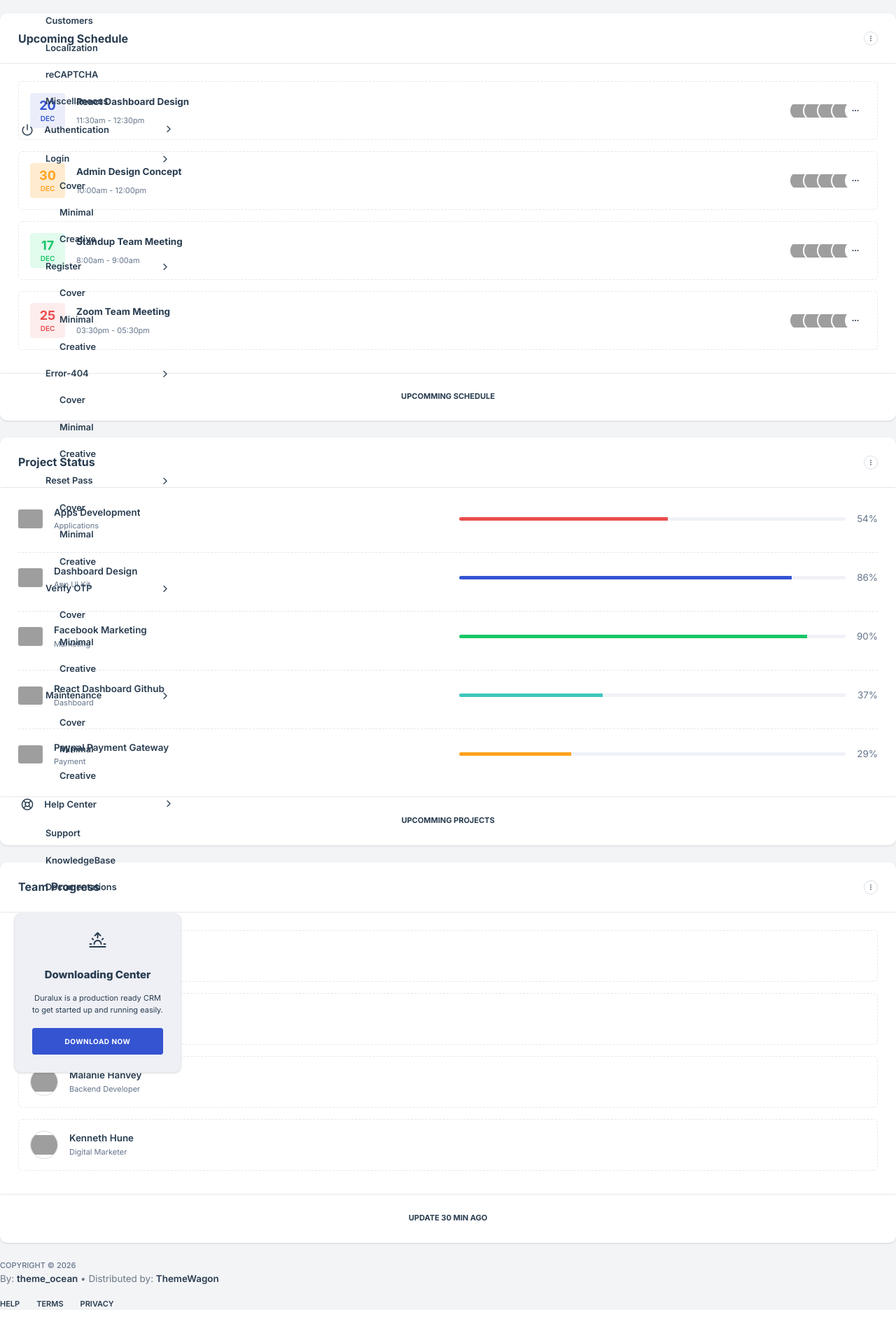
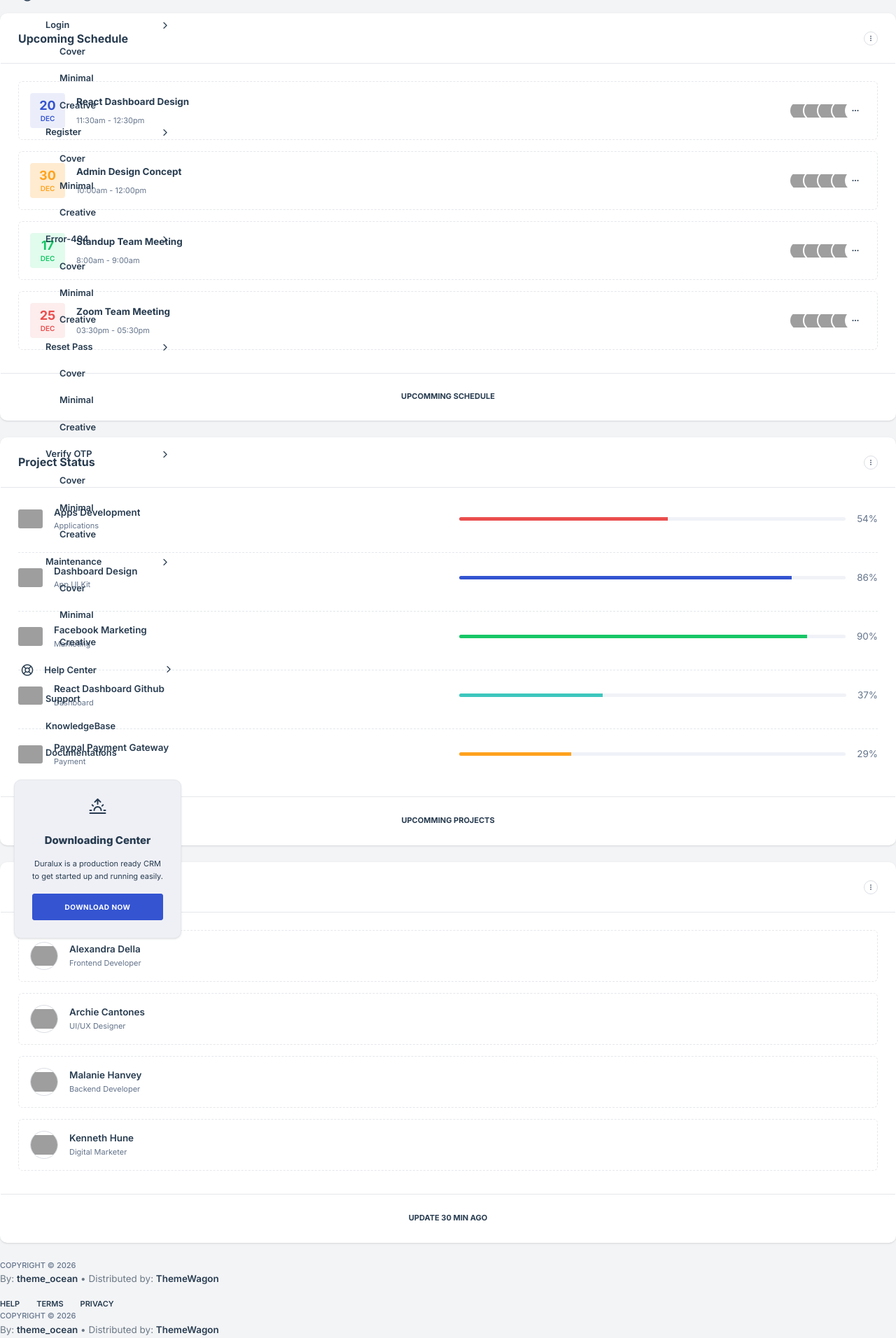
Before and after one commit to bilash0283/rent-management, a PHP site: template pages/dashboard.php in a window 1280 px wide. Shown: the part 2168-4080 px from the top of the page at 70% size. Before the commit the page ends 4036 px from the top, so only its background shows below. Run offline with PHP 8.4, Linux system fonts and the light colour scheme; the template is opened without the code that fills it, so the values that code supplies are empty; the visitor is signed in with stand-in values (Sample User, id 1); some web fonts are replaced; grey boxes are pictures that could not be loaded.

Commit message:
building manage page modify

```diff
--- /dev/null
+++ b/includes/footer.php
@@ -0,0 +1,18 @@
+<!-- [ Footer ] start -->
+<footer class="footer">
+    <p class="fs-11 text-muted fw-medium text-uppercase mb-0 copyright">
+        <span>Copyright ©</span>
+        <script>
+            document.write(new Date().getFullYear());
+        </script>
+    </p>
+    <p><span>By: <a target="_blank" href="https://wrapbootstrap.com/user/theme_ocean"
+                target="_blank">theme_ocean</a></span> • <span>Distributed by: <a target="_blank"
+                href="https://themewagon.com" target="_blank">ThemeWagon</a></span></p>
+    <div class="d-flex align-items-center gap-4">
+        <a href="javascript:void(0);" class="fs-11 fw-semibold text-uppercase">Help</a>
+        <a href="javascript:void(0);" class="fs-11 fw-semibold text-uppercase">Terms</a>
+        <a href="javascript:void(0);" class="fs-11 fw-semibold text-uppercase">Privacy</a>
+    </div>
+</footer>
+<!-- [ Footer ] end -->
--- a/includes/sidebar.php
+++ b/includes/sidebar.php
@@ -1,7 +1,7 @@
 <nav class="nxl-navigation">
         <div class="navbar-wrapper">
             <div class="m-header">
-                <a href="index.html" class="b-brand">
+                <a href="admin.php" class="b-brand">
                     <!-- ========   change your logo hear   ============ -->
                     <img src="public/assets/images/logo-full.png" alt="" class="logo logo-lg" />
                     <img src="public/assets/images/logo-abbr.png" alt="" class="logo logo-sm" />
@@ -13,15 +13,28 @@
                         <label>Navigation</label>
                     </li>
                     <li class="nxl-item nxl-hasmenu">
-                        <a href="javascript:void(0);" class="nxl-link">
+                        <a href="admin.php" class="nxl-link">
                             <span class="nxl-micon"><i class="feather-airplay"></i></span>
                             <span class="nxl-mtext">Dashboards</span><span class="nxl-arrow"><i class="feather-chevron-right"></i></span>
                         </a>
-                        <ul class="nxl-submenu">
+                        <!-- <ul class="nxl-submenu">
                             <li class="nxl-item"><a class="nxl-link" href="index.html">CRM</a></li>
                             <li class="nxl-item"><a class="nxl-link" href="analytics.html">Analytics</a></li>
-                        </ul>
+                        </ul> -->
                     </li>
+
+                    <li class="nxl-item nxl-hasmenu">
+                        <a href="admin.php?page='building'" class="nxl-link">
+                            <span class="nxl-micon"><i class="feather-briefcase"></i></span>
+                            <span class="nxl-mtext">Building</span><span class="nxl-arrow"><i class="feather-chevron-right"></i></span>
+                        </a>
+                        <!-- <ul class="nxl-submenu">
+                            <li class="nxl-item"><a class="nxl-link" href="projects.html">Projects</a></li>
+                            <li class="nxl-item"><a class="nxl-link" href="projects-view.html">Projects View</a></li>
+                            <li class="nxl-item"><a class="nxl-link" href="projects-create.html">Projects Create</a></li>
+                        </ul> -->
+                    </li>
+
                     <li class="nxl-item nxl-hasmenu">
                         <a href="javascript:void(0);" class="nxl-link">
                             <span class="nxl-micon"><i class="feather-cast"></i></span>
@@ -93,17 +106,7 @@
                             <li class="nxl-item"><a class="nxl-link" href="leads-create.html">Leads Create</a></li>
                         </ul>
                     </li>
-                    <li class="nxl-item nxl-hasmenu">
-                        <a href="javascript:void(0);" class="nxl-link">
-                            <span class="nxl-micon"><i class="feather-briefcase"></i></span>
-                            <span class="nxl-mtext">Projects</span><span class="nxl-arrow"><i class="feather-chevron-right"></i></span>
-                        </a>
-                        <ul class="nxl-submenu">
-                            <li class="nxl-item"><a class="nxl-link" href="projects.html">Projects</a></li>
-                            <li class="nxl-item"><a class="nxl-link" href="projects-view.html">Projects View</a></li>
-                            <li class="nxl-item"><a class="nxl-link" href="projects-create.html">Projects Create</a></li>
-                        </ul>
-                    </li>
+
                     <li class="nxl-item nxl-hasmenu">
                         <a href="javascript:void(0);" class="nxl-link">
                             <span class="nxl-micon"><i class="feather-layout"></i></span>
```
Also changed, not shown: admin.php (+13 -1 lines), pages/Building.php (+9 -0 lines).
